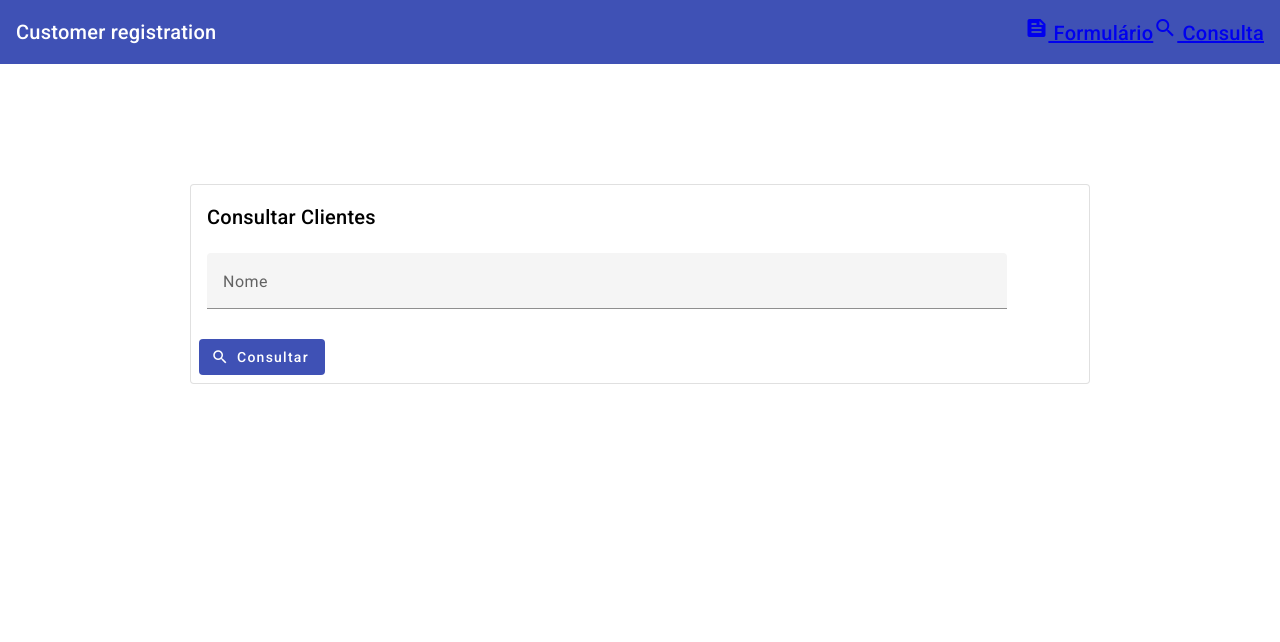
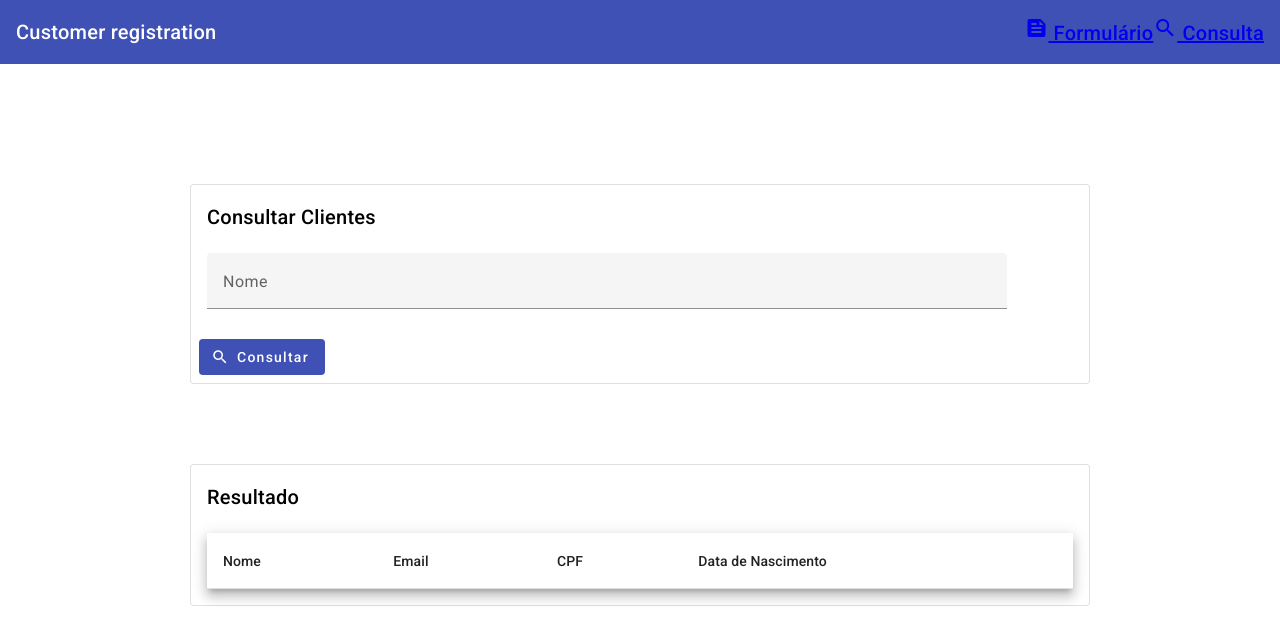
Before and after one commit to giordanGarci/angular-material-admin-panel, an Angular app: page /consult in a window 1280 px wide. Shown: the top 642 px of the page. Built offline with nearby package versions, Linux system fonts and the light colour scheme.

Commit message:
add table visualization

```diff
--- a/src/app/client.service.ts
+++ b/src/app/client.service.ts
@@ -22,7 +22,7 @@ export class ClientService {
     localStorage.setItem(ClientService.REPO_CLIENTS, JSON.stringify(storage));
   }
 
-  getStorage() : Client[] {
+  private getStorage() : Client[] {
     const respositoryClients = localStorage.getItem(ClientService.REPO_CLIENTS);
     if(respositoryClients){
       const clients: Client[] = JSON.parse(respositoryClients);
@@ -38,5 +38,9 @@ export class ClientService {
     return clients;
   }
 
+  getClients(name: string): Client[] {
+    const clients = this.getStorage();
+    return clients.filter(c => c.name?.toLowerCase().includes(name.toLowerCase()));
+  }
 
 }
--- a/src/app/consult/consult.component.html
+++ b/src/app/consult/consult.component.html
@@ -30,3 +30,46 @@
     </form>
   </div>
 </div>
+
+<div fxLayout="row" fxLayoutAlign="center" class="mt-20">
+  <div  fxLayout="column" fxFlex="900px">
+      <mat-card class="mt-60" appearance="outlined">
+        <mat-card-header>
+          <mat-card-title>Resultado</mat-card-title>
+        </mat-card-header>
+        <mat-card-content class="mt-20">
+          <table mat-table [dataSource]="clients" class="mat-elevation-z8">
+
+            <ng-container matColumnDef="id">
+              <th mat-header-cell *matHeaderCellDef> ID </th>
+              <td mat-cell *matCellDef="let client"> {{client.id}} </td>
+            </ng-container>
+
+            <ng-container matColumnDef="name">
+              <th mat-header-cell *matHeaderCellDef> Nome </th>
+              <td mat-cell *matCellDef="let client"> {{client.name}} </td>
+            </ng-container>
+
+            <ng-container matColumnDef="email">
+              <th mat-header-cell *matHeaderCellDef> Email </th>
+              <td mat-cell *matCellDef="let client"> {{client.email}} </td>
+            </ng-container>
+
+            <ng-container matColumnDef="cpf">
+              <th mat-header-cell *matHeaderCellDef> CPF </th>
+              <td mat-cell *matCellDef="let client"> {{client.cpf}} </td>
+            </ng-container>
+
+            <ng-container matColumnDef="birthDate">
+              <th mat-header-cell *matHeaderCellDef> Data de Nascimento </th>
+              <td mat-cell *matCellDef="let client"> {{client.birthDate}} </td>
+            </ng-container>
+
+            <tr mat-header-row *matHeaderRowDef="displayedColumns"></tr>
+            <tr mat-row *matRowDef="let row; columns: displayedColumns;"></tr>
+
+          </table>
+        </mat-card-content>
+      </mat-card>
+    </div>
+</div>
--- a/src/app/consult/consult.component.ts
+++ b/src/app/consult/consult.component.ts
@@ -1,4 +1,4 @@
-import { Component } from '@angular/core';
+import { Component, OnInit } from '@angular/core';
 import { FlexLayoutModule } from '@angular/flex-layout';
 import { FormsModule } from '@angular/forms';
 import { MatCardModule } from '@angular/material/card';
@@ -7,20 +7,30 @@ import { MatInputModule } from '@angular/material/input';
 import { MatTableModule } from '@angular/material/table';
 import { ClientService } from '../client.service';
 import { MatButtonModule } from '@angular/material/button';
-
+import { Client } from '../register/client';
+import { CommonModule } from '@angular/common';
 
 @Component({
   selector: 'app-consult',
-  imports: [MatInputModule, MatCardModule, FlexLayoutModule, MatIconModule, FormsModule, MatTableModule, MatButtonModule],
+  imports: [MatInputModule, MatCardModule, FlexLayoutModule, MatIconModule, FormsModule, MatTableModule, MatButtonModule, CommonModule],
   templateUrl: './consult.component.html',
   styleUrl: './consult.component.scss'
 })
-export class ConsultComponent {
+export class ConsultComponent implements OnInit {
+
+  clients: Client[] = [];
+  displayedColumns = ['name', 'email', 'cpf', 'birthDate'];
 
   constructor(
     private clientService: ClientService
   ){}
 
+  getClients(name: string): Client[] {
+    return this.clientService.getClients(name);
+  }
 
+  ngOnInit(): void {
+    this.clients = this.getClients("");
+  }
 
 }
```
